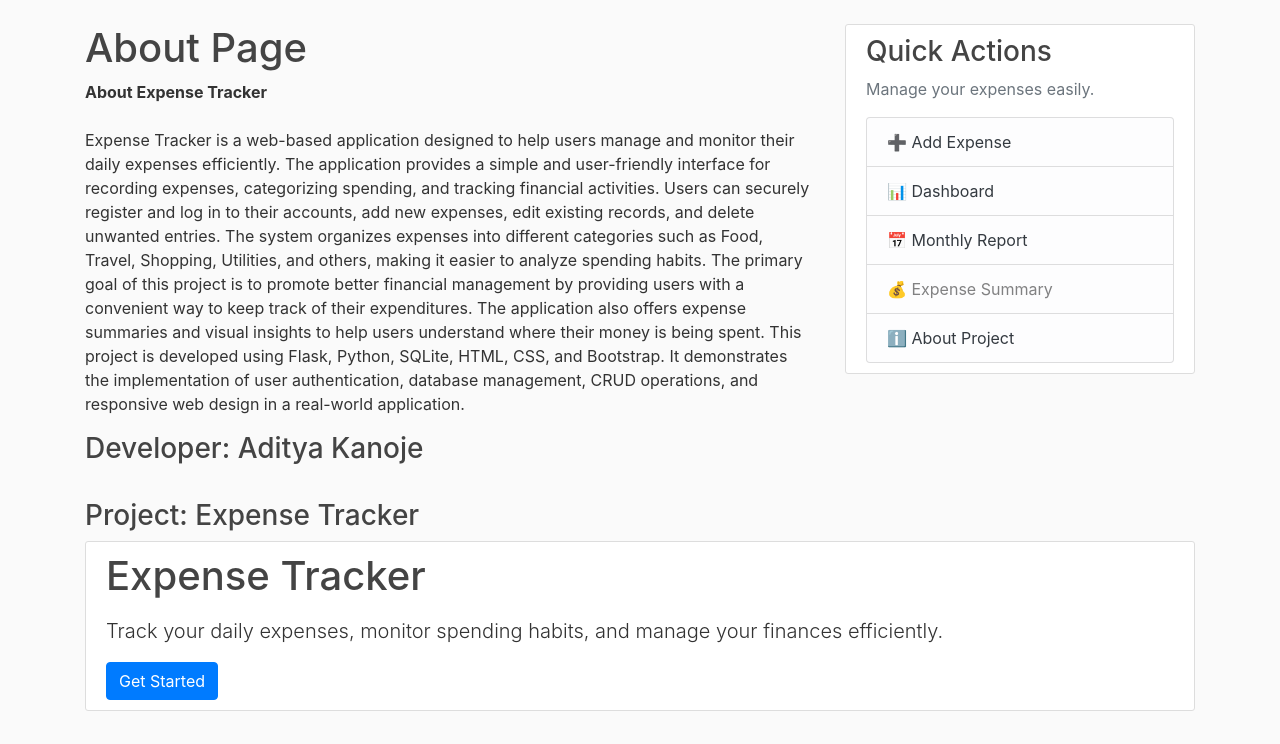
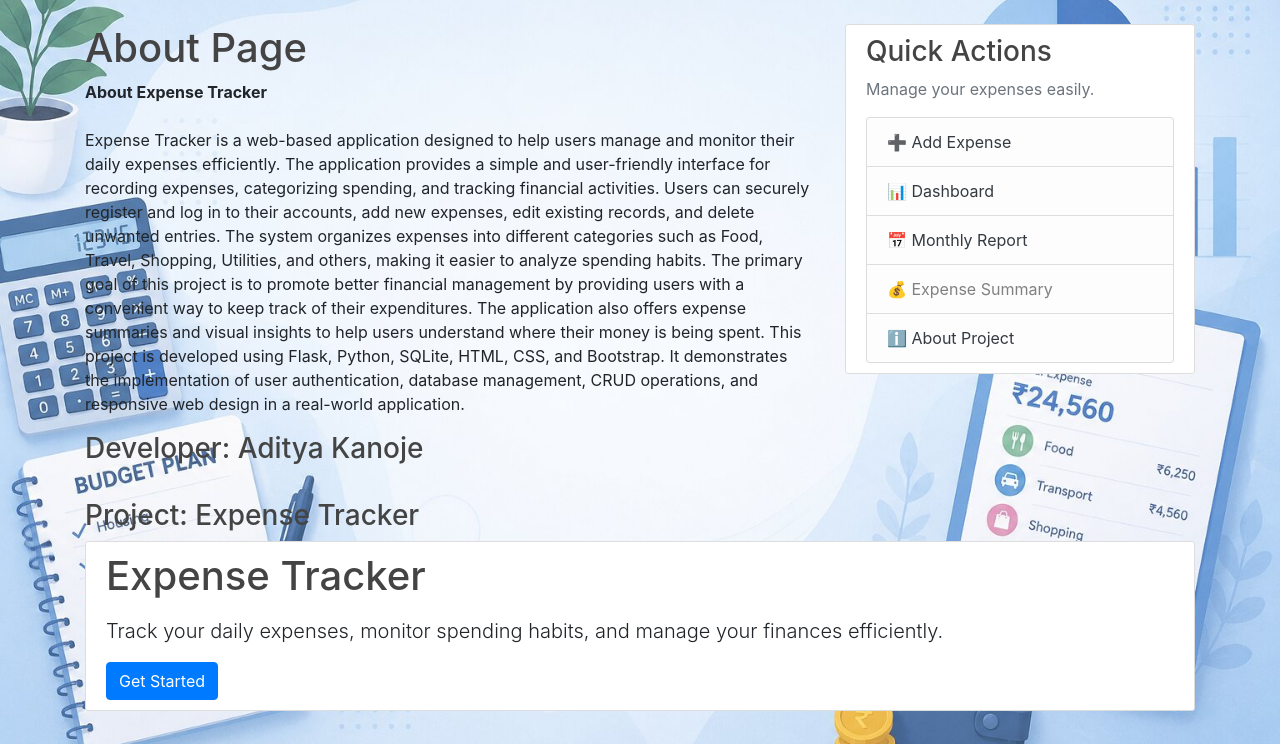
Before and after one commit to adityakanoje07-droid/Expense-Tracker-123, a Flask app: page /about in a window 1280 px wide. Shown: the part 56-800 px from the top of the page. Run offline with Flask 3, Linux system fonts and the light colour scheme; some libraries are stand-ins or nearby versions.

Commit message:
Add background image to body in main.css

```diff
--- a/static/main.css
+++ b/static/main.css
@@ -1,7 +1,10 @@
 body {
-  background: #fafafa;
-  color: #333333;
-  margin-top: 5rem;
+    background-image: url('/static/background.jpg');
+    background-size: cover;
+    background-position: center;
+    background-attachment: fixed;
+    background-repeat: no-repeat;
+    margin-top: 5rem;
 }
 
 h1, h2, h3, h4, h5, h6 {
```
